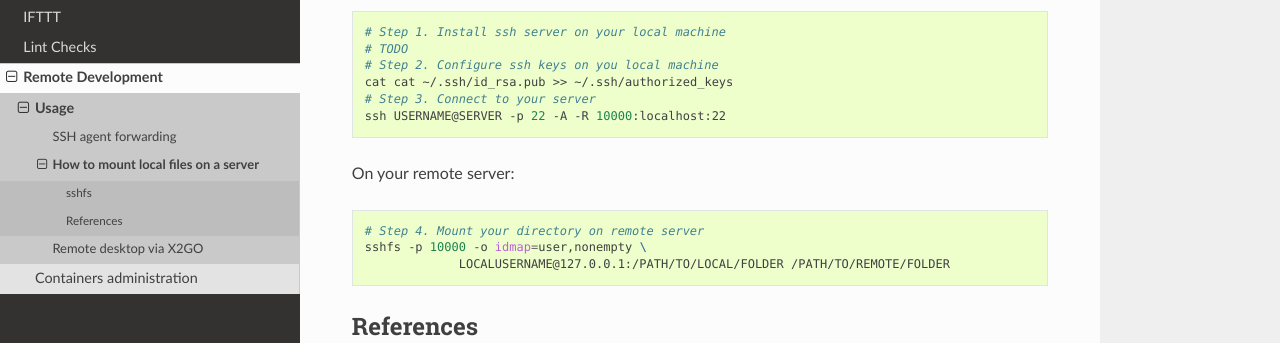
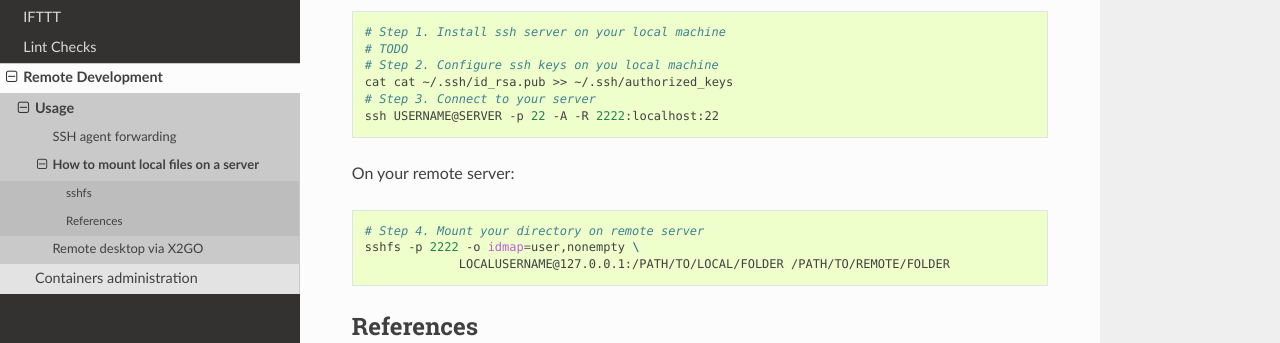
Before and after one commit to itpp-labs/odoo-devops-docs, a Sphinx documentation site: the page built from docs/remote-dev/run-local-files-remotely.rst, in a window 1280 px wide. Shown: the part 253-596 px from the top of the page. Built offline with Sphinx 7.4.7 and the Read the Docs theme 2.0.0, drawn with Linux system fonts in a browser that asks for light colours.

Commit message:
update port

```diff
--- a/docs/remote-dev/run-local-files-remotely.rst
+++ b/docs/remote-dev/run-local-files-remotely.rst
@@ -15,7 +15,7 @@ On your local machine:
     # Step 2. Configure ssh keys on you local machine
     cat cat ~/.ssh/id_rsa.pub >> ~/.ssh/authorized_keys
     # Step 3. Connect to your server
-    ssh USERNAME@SERVER -p 22 -A -R 10000:localhost:22
+    ssh USERNAME@SERVER -p 22 -A -R 2222:localhost:22
 
 
 On your remote server:
@@ -23,7 +23,7 @@ On your remote server:
 .. code-block:: sh
 
     # Step 4. Mount your directory on remote server
-    sshfs -p 10000 -o idmap=user,nonempty \
+    sshfs -p 2222 -o idmap=user,nonempty \
                  LOCALUSERNAME@127.0.0.1:/PATH/TO/LOCAL/FOLDER /PATH/TO/REMOTE/FOLDER
 
 References
```
